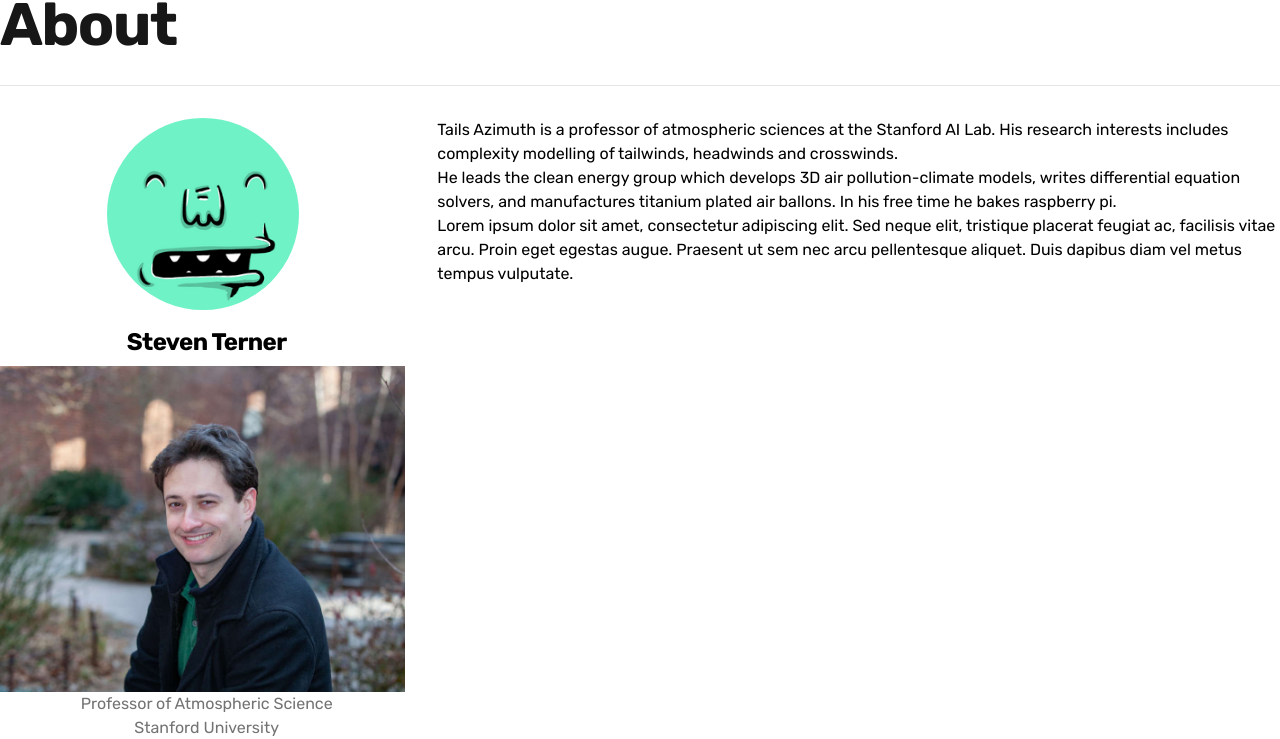
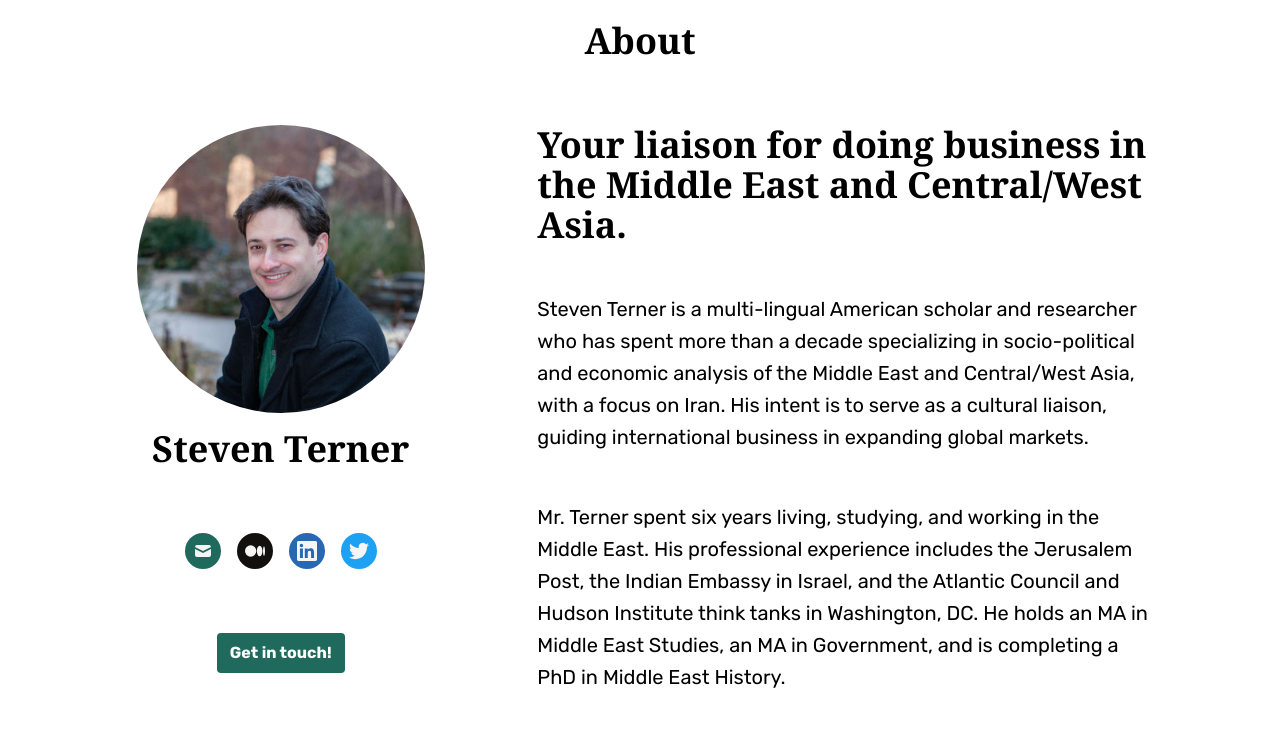
Before and after one commit to DoctorDerek/steven-terner.github.io, a Next.js app: page /about in a window 1280 px wide. Shown: the part 297-1036 px from the top of the page. Built offline with nearby package versions, Linux system fonts and the light colour scheme; a web font is replaced by a local one; what @tailwindcss/typography would draw is missing.

Commit message:
Create first draft of About page

```diff
--- a/pages/about.js
+++ b/pages/about.js
@@ -1,7 +1,7 @@
 import siteMetadata from "@/data/siteMetadata"
-import SocialIcon from "@/components/social-icons"
+import AboutSidebar from "@/components/AboutSidebar"
 import { PageSeo } from "@/components/SEO"
-import Image from "next/image"
+import SectionContainer from "@/components/SectionContainer"
 
 export default function About() {
   return (
@@ -11,59 +11,52 @@ export default function About() {
         description={`About me - ${siteMetadata.author}`}
         url={`${siteMetadata.siteUrl}/about`}
       />
-      <div className="divide-y">
-        <div className="pt-6 pb-8 space-y-2 md:space-y-5">
-          <h1 className="text-3xl font-extrabold leading-9 tracking-tight text-gray-900 dark:text-gray-100 sm:text-4xl sm:leading-10 md:text-6xl md:leading-14">
-            About
-          </h1>
-        </div>
-        <div className="items-start space-y-2 xl:grid xl:grid-cols-3 xl:gap-x-8 xl:space-y-0">
-          <div className="flex flex-col items-center pt-8 space-x-2">
-            <img
-              src={siteMetadata.image}
-              alt="avatar"
-              className="w-48 h-48 rounded-full"
-            />
-            <h3 className="pt-4 pb-2 text-2xl font-bold leading-8 tracking-tight">
-              {siteMetadata.author}
-            </h3>
-            <Image
-              alt="ocean"
-              src="/static/images/StevenTernerPhoto2-cropped.jpg"
-              width={960}
-              height={772}
-              className="object-cover"
-            />
-            <div className="text-gray-500 dark:text-gray-400">
-              Professor of Atmospheric Science
+      <h2 className="pt-12 font-serif text-4xl font-bold text-center">About</h2>
+      <div className="py-8 md:py-16">
+        <SectionContainer fullWidth={true}>
+          <div className="grid grid-cols-1 space-y-6 sm:grid-cols-12 sm:space-y-0">
+            <div className="col-span-1 py-1"></div>
+            <AboutSidebar />
+            <div className="col-span-1 py-1"></div>
+
+            <div className="flex flex-col col-span-1 space-y-12 sm:col-span-6">
+              <h2 className="font-serif text-4xl font-bold ">
+                Your liaison for doing business in the Middle East and
+                Central/West Asia.{" "}
+              </h2>
+              <p className="text-xl leading-8">
+                Steven Terner is a multi-lingual American scholar and researcher
+                who has spent more than a decade specializing in socio-political
+                and economic analysis of the Middle East and Central/West Asia,
+                with a focus on Iran. His intent is to serve as a cultural
+                liaison, guiding international business in expanding global
+                markets.
+              </p>
+              <p className="text-xl leading-8">
+                Mr. Terner spent six years living, studying, and working in the
+                Middle East. His professional experience includes the Jerusalem
+                Post, the Indian Embassy in Israel, and the Atlantic Council and
+                Hudson Institute think tanks in Washington, DC. He holds an MA
+                in Middle East Studies, an MA in Government, and is completing a
+                PhD in Middle East History.
+              </p>
+              <ul className="grid grid-cols-2 gap-6 p-6 text-xl font-bold bg-gray-300">
+                <h3 className="col-span-2 mb-6 font-serif text-3xl">
+                  Consulting Services
+                </h3>
+                <li>• Written geopolitical analysis</li>
+                <li>• Foreign media monitoring</li>
+                <li>• Due diligence support</li>
+                <li>• Training and lectures</li>
+                <li className="mt-6 font-serif">
+                  View all service offerings ➡
+                </li>
+                <li className="mt-6 font-serif">Read sample publications ➡</li>
+              </ul>
             </div>
-            <div className="text-gray-500 dark:text-gray-400">
-              Stanford University
-            </div>
-            <div className="flex pt-6 space-x-3">
-              <SocialIcon kind="email" href={`mailto:${siteMetadata.email}`} />
-            </div>
+            <div className="col-span-1 py-1"></div>
           </div>
-          <div className="pt-8 pb-8 prose dark:prose-dark max-w-none xl:col-span-2">
-            <p>
-              Tails Azimuth is a professor of atmospheric sciences at the
-              Stanford AI Lab. His research interests includes complexity
-              modelling of tailwinds, headwinds and crosswinds.
-            </p>
-            <p>
-              He leads the clean energy group which develops 3D air
-              pollution-climate models, writes differential equation solvers,
-              and manufactures titanium plated air ballons. In his free time he
-              bakes raspberry pi.
-            </p>
-            <p>
-              Lorem ipsum dolor sit amet, consectetur adipiscing elit. Sed neque
-              elit, tristique placerat feugiat ac, facilisis vitae arcu. Proin
-              eget egestas augue. Praesent ut sem nec arcu pellentesque aliquet.
-              Duis dapibus diam vel metus tempus vulputate.
-            </p>
-          </div>
-        </div>
+        </SectionContainer>
       </div>
     </>
   )
```
